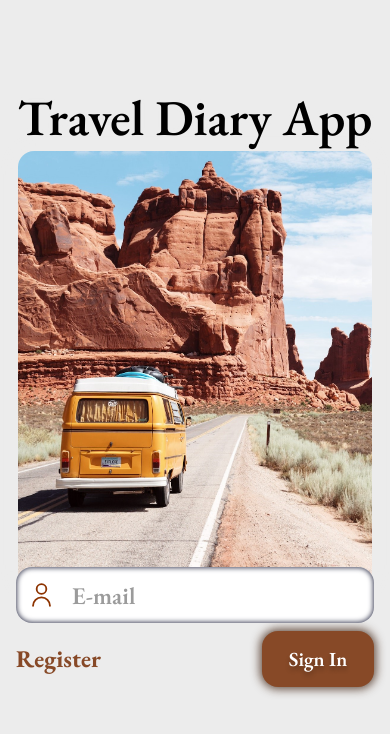
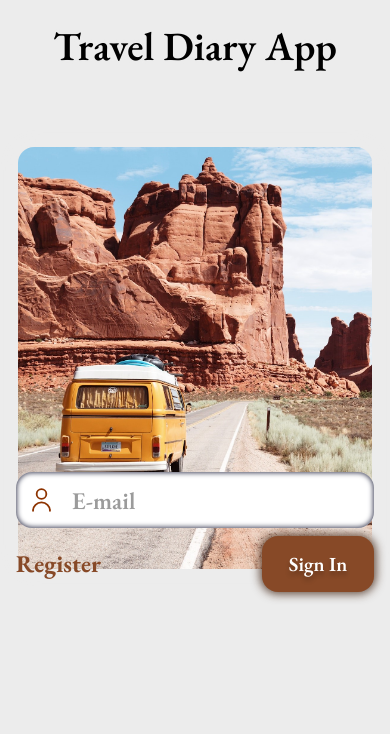
Before and after one commit to xousik/Travel-Diary-App, a Next.js app: page / in a window 390 px wide. Shown: the top 734 px of the page. Built offline with nearby package versions, Linux system fonts and the light colour scheme; no server answers; grey boxes are pictures that could not be loaded.

Commit message:
Fix the styles for mobile screens

```diff
--- a/src/components/atoms/mainTitle.tsx
+++ b/src/components/atoms/mainTitle.tsx
@@ -22,10 +22,11 @@ const Title = styled.h1<{ $issmall?: number; $isnavtitle?: number }>`
     padding: ${({ $issmall }) => ($issmall ? "0 1rem" : "1rem 1rem 0 1rem")};
   }
 
-  @media (max-width: 386px) {
+  @media (max-width: 400px) {
     font-size: ${({ theme, $issmall }) =>
       $issmall ? theme.fontSize.m : theme.fontSize.xl};
     margin-bottom: ${({ $isnavtitle }) => ($isnavtitle ? "0" : ".5rem")};
+    margin-top: 0;
   }
 `;
 
--- a/src/components/layouts/backgroundImgLayout/backgroundImgLayout.styles.ts
+++ b/src/components/layouts/backgroundImgLayout/backgroundImgLayout.styles.ts
@@ -24,7 +24,7 @@ export const StyledImage = styled(Image)<{ $isloged: number }>`
     box-shadow: 0px 0px 15px 5px #ececec;
   }
 
-  @media (max-width: 386px) {
+  @media (max-width: 400px) {
     height: 50%;
     margin-bottom: 8rem;
   }
--- a/src/components/organisms/diaryDetailsModal/diaryDetailsModal.styles.ts
+++ b/src/components/organisms/diaryDetailsModal/diaryDetailsModal.styles.ts
@@ -45,7 +45,7 @@ export const Modal = styled.div`
       margin-bottom: 3rem;
     }
 
-    @media (max-width: 386px) {
+    @media (max-width: 400px) {
       font-size: ${({ theme }) => theme.fontSize.m};
     }
   }
--- a/src/components/organisms/loginForm.tsx
+++ b/src/components/organisms/loginForm.tsx
@@ -13,8 +13,8 @@ const StyledForm = styled.form`
     padding: 4.5rem 1rem 0 1rem;
   }
 
-  @media (max-width: 386px) {
-    padding: 4.5rem 1rem 0 1rem;
+  @media (max-width: 400px) {
+    margin: 2.5rem 1rem 0 1rem;
   }
 `;
 
--- a/src/components/organisms/registerForm.tsx
+++ b/src/components/organisms/registerForm.tsx
@@ -12,6 +12,10 @@ const StyledForm = styled.form`
   @media (max-width: 576px) {
     width: 100%;
     padding: 4.5rem 1rem 0 1rem;
+  }
+
+  @media (max-width: 400px) {
+    margin: 2.5rem 1rem 0 1rem;
   }
 `;
 
```
